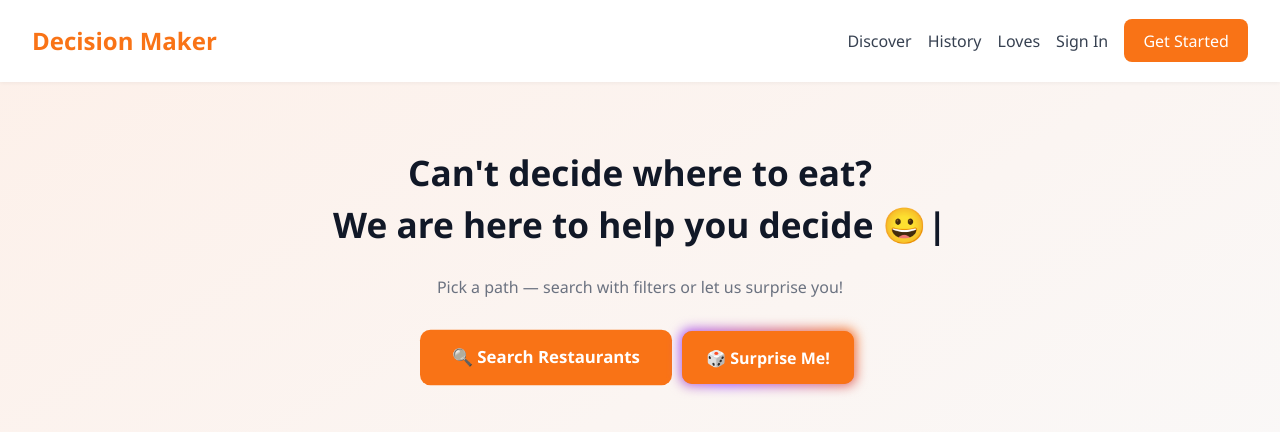
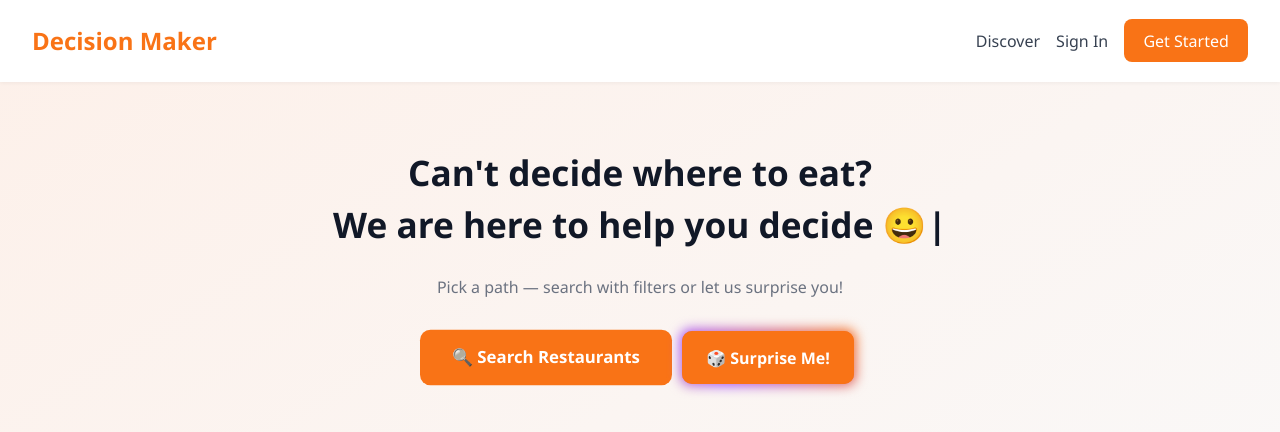
Before and after one commit to gurkeeratsing99/Decision-Maker-App, a React (Vite) app in the folder DecisionMaker/: page / in a window 1280 px wide. Shown: the top 432 px of the page. Built offline with nearby package versions, Linux system fonts and the light colour scheme.

Commit message:
Removed loves and history for guest

```diff
--- a/DecisionMaker/src/view/NavBar.jsx
+++ b/DecisionMaker/src/view/NavBar.jsx
@@ -33,14 +33,25 @@ export default function NavBar() {
       <h1 className="logo"><Link to="/">Decision Maker</Link></h1>
       <div className="nav-links">
         <Link to="/">Discover</Link>
-        <Link to="/history">History</Link>
+
+ {user ? (
+          <>
+             <Link to="/history">History</Link>
         <Link to="/loves">Loves</Link>
+          </>
+        ) : (
+          <>
+
+          </>
+        )}
+
+
 
         {user ? (
           <>
             <span className="user-greeting">
               <Link to="/profile"> 👋 {firstName}</Link></span>
-            <button onClick={handleLogout} className="logout-btn">Logout</button>
+            <button onClick={handleLogout} className="cta-btn">Logout</button>
           </>
         ) : (
           <>
```
